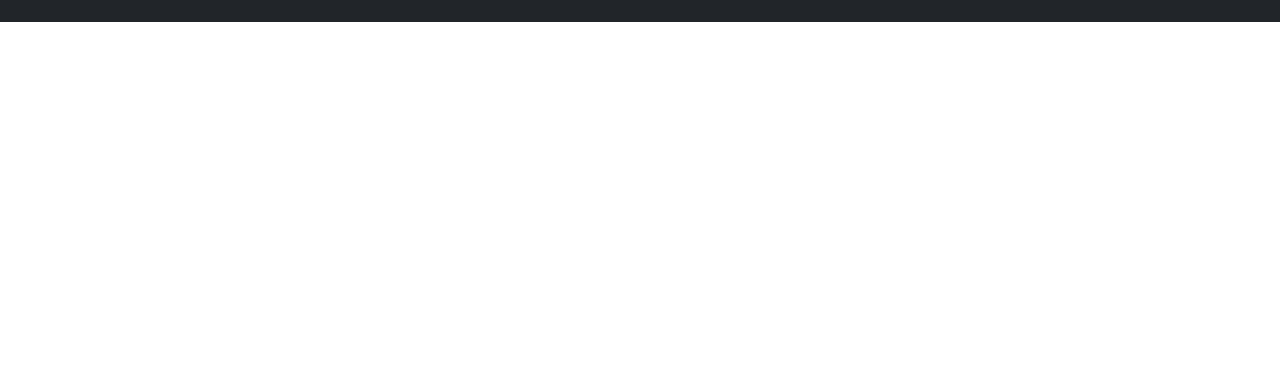
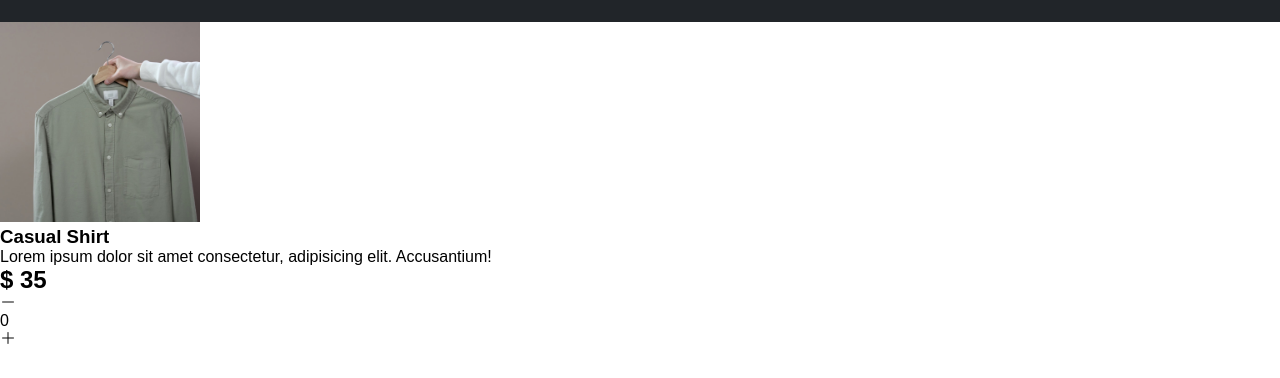
Before and after one commit to mercenar17r/javascript-project, a website: page index.html in a window 1280 px wide. Shown: the part 72-450 px from the top of the page. Drawn offline with nearby package versions, Linux system fonts and the light colour scheme.

Commit message:
markup code

```diff
--- a/index.html
+++ b/index.html
@@ -21,6 +21,29 @@
         <div class="cartAmount">0</div>
       </div>
     </div>
+    <div class="shop" id="shop">
+      <div class="icon">
+        <img src="images/img-1.jpg" width="200" alt="" />
+        <div class="details">
+          <h3>Casual Shirt</h3>
+          <p>
+            Lorem ipsum dolor sit amet consectetur, adipisicing elit.
+            Accusantium!
+          </p>
+          <div class="price-quantity">
+            <h2>$ 35</h2>
+            <div class="buttons">
+              <i class="bi bi-dash-lg"></i>
+              <div class="quantity">0</div>
+              <i class="bi bi-plus-lg"></i>
+            </div>
+          </div>
+        </div>
+      </div>
+      <div class="icon"></div>
+      <div class="icon"></div>
+      <div class="icon"></div>
+    </div>
   </body>
   <script src="main.js"></script>
 </html>
```
